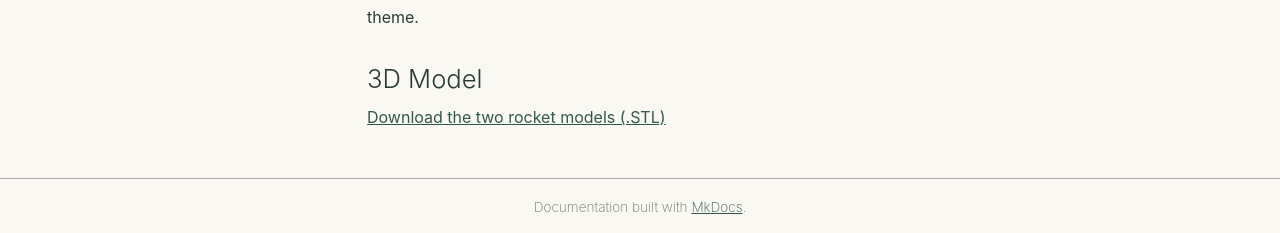
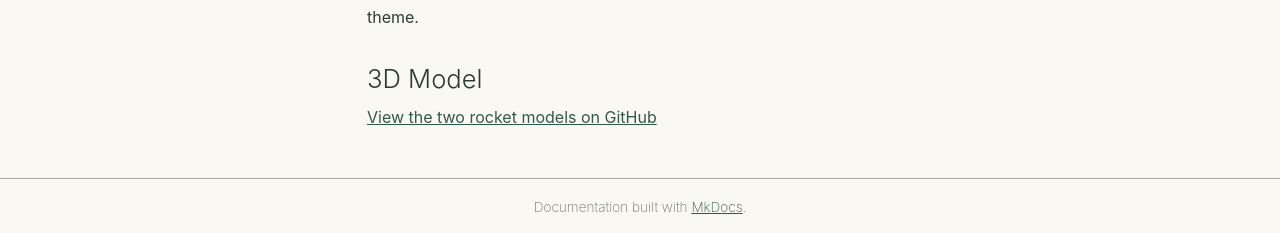
Before and after one commit to Koros1/digital-fabrication, an MkDocs documentation site: the page built from docs/assignment-2.md, in a window 1280 px wide and 1354 px high. Shown: the part 1118-1351 px from the top of the window. Built offline with MkDocs 1.6.1, drawn with Linux system fonts in a browser that asks for light colours; nearby versions of some CDN libraries.

Commit message:
Update assignment-2.md

```diff
--- a/docs/assignment-2.md
+++ b/docs/assignment-2.md
@@ -18,4 +18,4 @@ I would inspect each model from different angles, adjust the position and size o
 ## What was the result?
 I completed two visually distinct rocket models in the same Tinkercad workspace. This project helped me explore how changes in proportions, colours, and details can create different designs based on the same theme.
 ## 3D Model
-[Download the two rocket models (.STL)](rocket-designs.stl)
+[View the two rocket models on GitHub](https://github.com/Koros1/digital-fabrication/blob/main/Selen%20Koro-%20Roket%20Tasarımı.stl)
```
